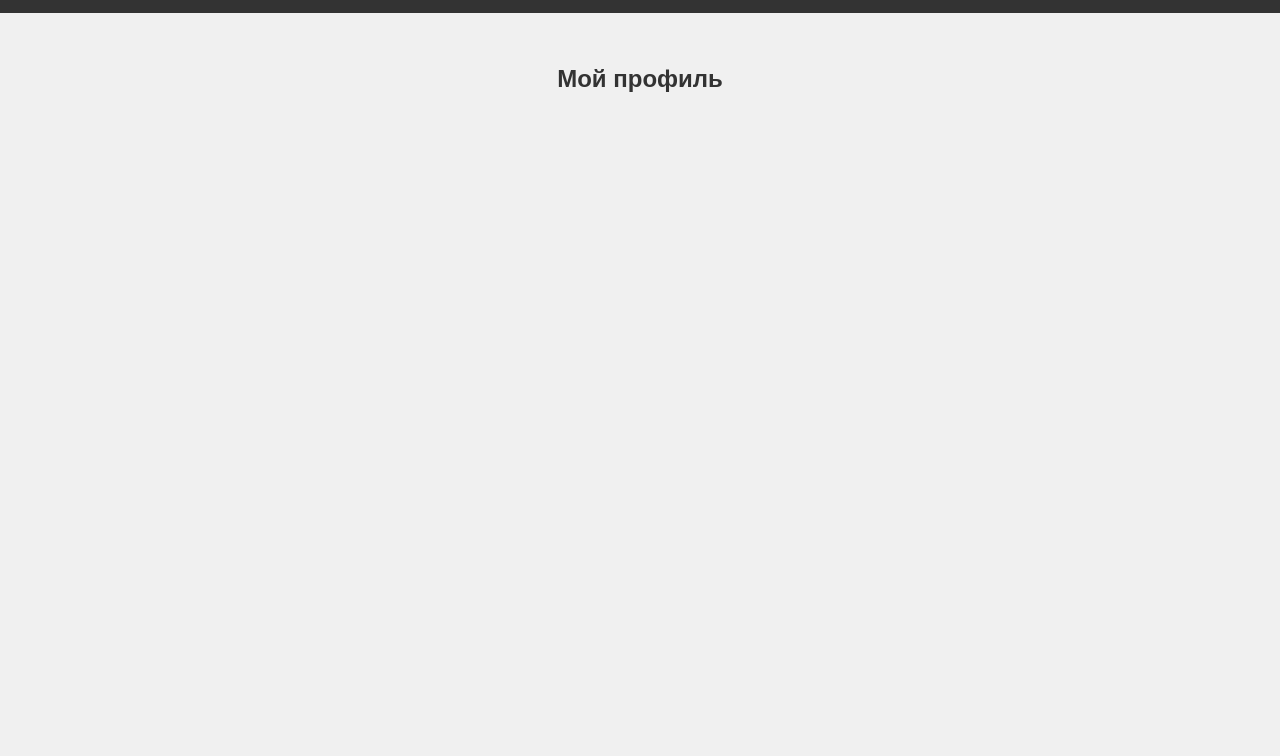
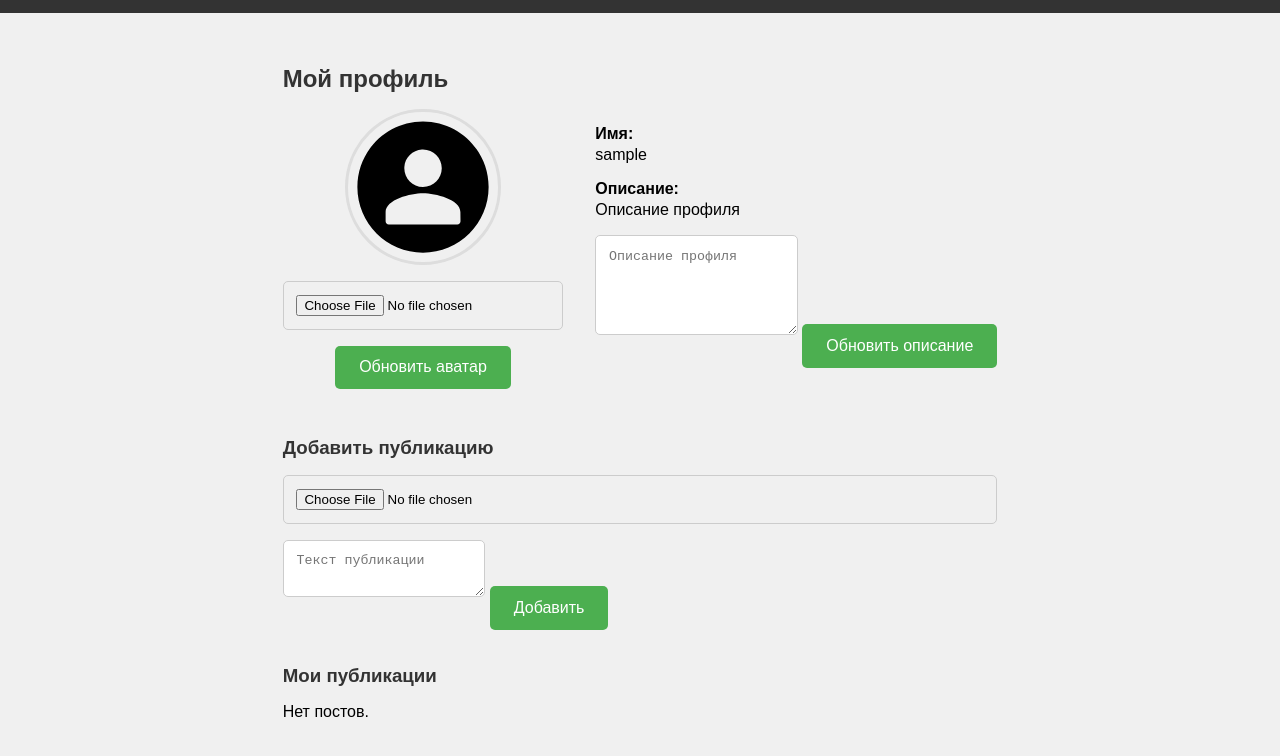
Before and after one commit to iglbv/EACA-inst, a website: page public/profile.html in a window 1280 px wide. Shown: the part 106-862 px from the top of the page. Before the commit the page ends 800 px from the top, so only its background shows below. Drawn offline with Linux system fonts and the light colour scheme; sample sign-in values are in the browser's storage.

Commit message:
fix profile

```diff
--- a/public/profile.html
+++ b/public/profile.html
@@ -19,7 +19,28 @@
     <main>
         <h2>Мой профиль</h2>
         <div id="profile-info">
+            <div class="avatar-container">
+                <img id="avatar" src="default-avatar.svg" alt="Аватар">
+                <input type="file" id="avatar-upload" accept="image/*">
+                <button id="update-avatar">Обновить аватар</button>
+            </div>
+            <div class="profile-details-container">
+                <div class="profile-details">
+                    <p><strong>Имя:</strong> <span id="name"></span></p>
+                    <p><strong>Описание:</strong> <span id="description">Описание профиля</span></p>
+                </div>
+                <textarea id="profile-description" placeholder="Описание профиля"></textarea>
+                <button id="update-description">Обновить описание</button>
+            </div>
         </div>
+
+        <h3>Добавить публикацию</h3>
+        <input type="file" id="post-photo-upload" accept="image/*">
+        <textarea id="post-text" placeholder="Текст публикации"></textarea>
+        <button id="add-post">Добавить</button>
+
+        <h3>Мои публикации</h3>
+        <div id="user-posts"></div>
 
         <script>
             let postsData;
@@ -185,7 +206,6 @@
                 alert('Пост удалён!');
             }
         </script>
-
     </main>
 </body>
 
```
